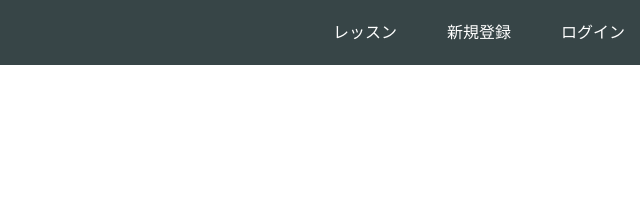
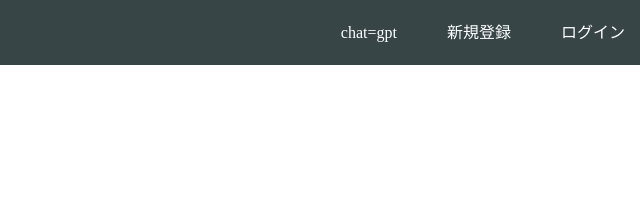
Before and after one commit to Seitoo/seito, a plain HTML site: page index.html in a window 1280 px wide. Shown: the top 207 px of the page, 640-1280 px from the left. Drawn offline with Linux system fonts and the light colour scheme.

Commit message:
Update index.html

```diff
--- a/index.html
+++ b/index.html
@@ -15,7 +15,7 @@
       </div>
       <span class="fa fa-bars menu-icon"></span>
       <div class="header-right">
-        <a href="#">レッスン</a>
+        <a href="https://chatgpt.com/">chat=gpt</a>
         <a href="#">新規登録</a>
         <a href="#" class="login">ログイン</a>
       </div>
```
